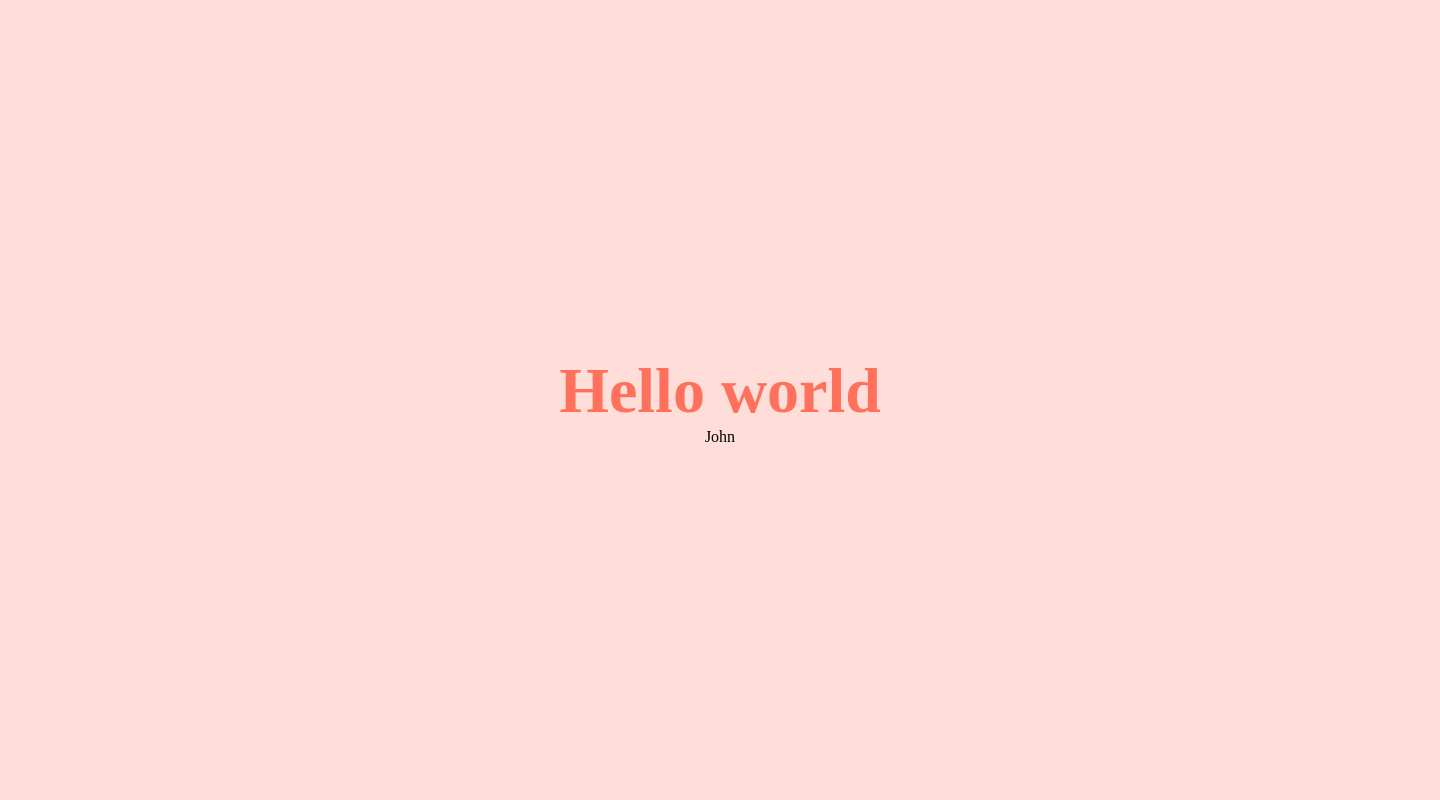
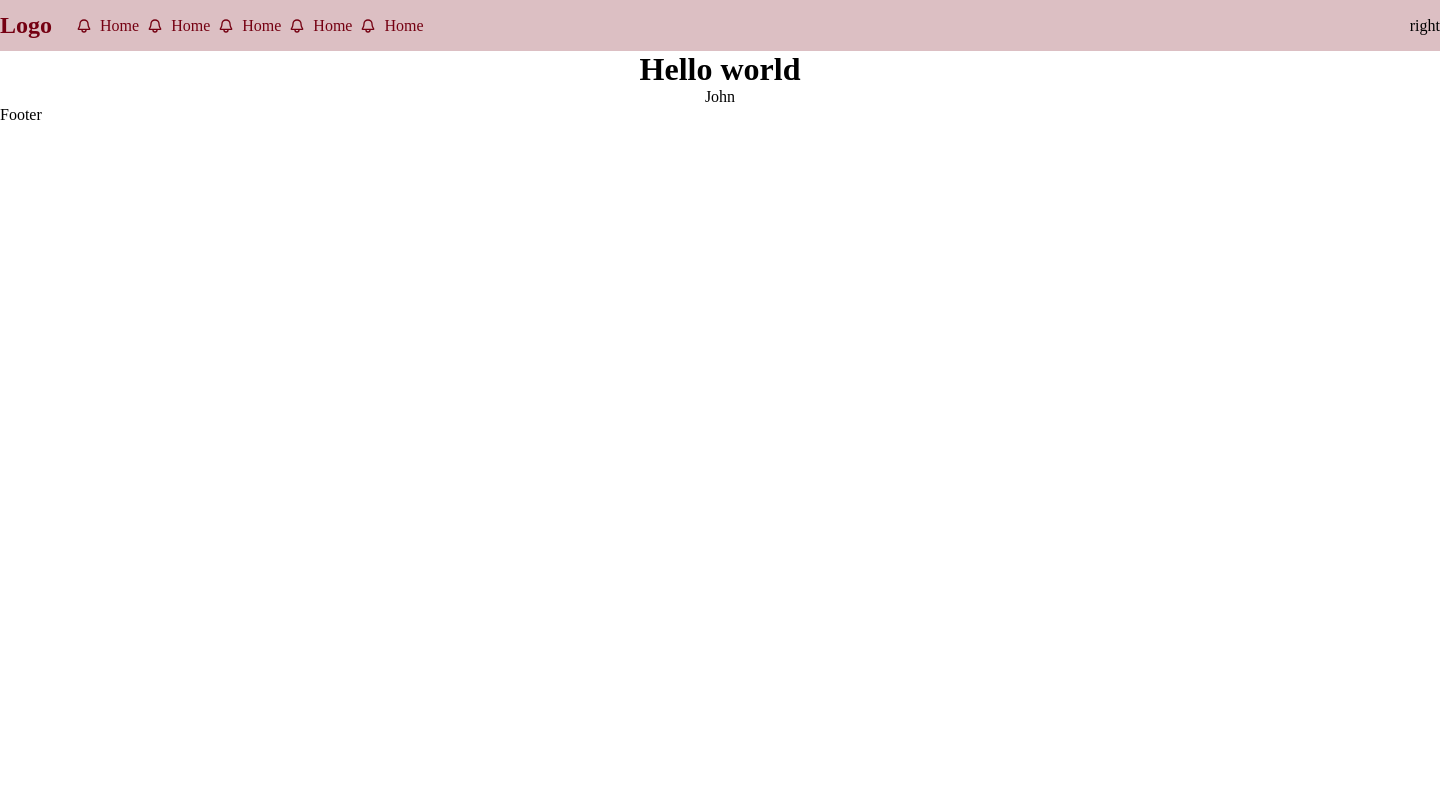
Before and after one commit to Qetu987/first_glib, a Django app: page / in a window 1440 px wide. Run offline with Django 5.2, Linux system fonts and the light colour scheme.

Commit message:
Implement IndexPage and SubPage views, update templates for new structure and styling

```diff
--- a/client/views.py
+++ b/client/views.py
@@ -1,9 +1,17 @@
 from django.shortcuts import render
 from django.views.generic.base import View
 
-class BasePage(View):
+class IndexPage(View):
 
     def get(self, request):
         context = {'name': 'John'}
 
-        return render(request, 'base.html', context)
+        return render(request, 'test_pages/index.html', context)
+
+
+class SubPagePage(View):
+
+    def get(self, request):
+        context = {'name': 'Bob'}
+
+        return render(request, 'test_pages/sub_page.html', context)
--- a/core/urls.py
+++ b/core/urls.py
@@ -1,9 +1,10 @@
 from django.contrib import admin
 from django.urls import path
 
-from client.views import BasePage
+from client.views import IndexPage, SubPagePage
 
 urlpatterns = [
     path('admin/', admin.site.urls),
-    path('', BasePage.as_view(), name='base_page')
+    path('', IndexPage.as_view(), name='index_page'),
+    path('index/', SubPagePage.as_view(), name='sub_page_page'),
 ]
--- a/templates/base.html
+++ b/templates/base.html
@@ -6,31 +6,80 @@
     <title>Document</title>
 
     <style>
-        *{
-            margin: 0;
-            padding: 0;
-        }
-        body{
-            width: 100%;
-            height: 100vh;
-            display: flex;
-            justify-content: center;
-            align-items: center;
-
-            background-color: #ffded9;
+        * {
+        margin: 0;
+        padding: 0;
+        text-decoration: none;
         }
 
-        h1{
-            color: #ff715c;
-            font-size: 64px;
+        .container {
+        width: 100%;
+        background: rgba(117, 0, 18, 0.25);
         }
+
+        .header {
+        width: 1440px;
+        display: flex;
+        justify-content: space-between;
+        align-items: center;
+        margin: auto;
+        padding: 12px 0px;
+        }
+
+        .header .left {
+        display: flex;
+        align-items: center;
+        gap: 24px;
+        }
+
+        .header .left .logo {
+        display: flex;
+        align-items: center;
+        gap: 16px;
+        }
+
+        .header .left .logo h3 {
+        font-size: 24px;
+        color: #750012;
+        }
+
+        .header .left .nav {
+        display: flex;
+        gap: 8px;
+        }
+
+        .header .left .nav a {
+        color: #750012;
+        display: flex;
+        align-items: center;
+        gap: 8px;
+        transition: .4s;
+        }
+
+        .header .left .nav a svg {
+        width: 16px;
+        stroke: #750012;
+        transition: .4s;
+        }
+
+        .header .left .nav a:hover {
+        color: green;
+        }
+
+        .header .left .nav a:hover svg {
+        stroke: green;
+        }
+
     </style>
 </head>
 <body>
-    <div style="text-align: center;">
-        <h1>Hello world</h1>
-        <p>{{ name }}</p>
-    </div>
+    {% block header %}
+    {% endblock %}
 
+    {% block content %}
+    {% endblock %}
+
+    {% block footer %}
+    {% endblock %}
 </body>
 </html>
--- /dev/null
+++ b/templates/include/part_sites/footer.html
@@ -0,0 +1 @@
+Footer
--- /dev/null
+++ b/templates/include/part_sites/header.html
@@ -0,0 +1,14 @@
+<div class="container">
+    <div class="header">
+        <div class="left">
+            <div class="logo">
+                <h3>Logo</h3>
+            </div>
+            {% include "include/part_sites/nav.html" %}
+        </div>
+
+        <div class="right">
+            {% include "include/part_sites/social.html" %}
+        </div>
+    </div>
+</div>
--- /dev/null
+++ b/templates/include/part_sites/nav.html
@@ -0,0 +1,52 @@
+<div class="nav">
+    <a href="">
+        <svg viewBox="0 0 24 24" fill="none" xmlns="http://www.w3.org/2000/svg">
+            <g id="SVGRepo_iconCarrier">
+                <path d="M9.00195 17H5.60636C4.34793 17 3.71872 17 3.58633 16.9023C3.4376 16.7925 3.40126 16.7277 3.38515 16.5436C3.37082 16.3797 3.75646 15.7486 4.52776 14.4866C5.32411 13.1835 6.00031 11.2862 6.00031 8.6C6.00031 7.11479 6.63245 5.69041 7.75766 4.6402C8.88288 3.59 10.409 3 12.0003 3C13.5916 3 15.1177 3.59 16.2429 4.6402C17.3682 5.69041 18.0003 7.11479 18.0003 8.6C18.0003 11.2862 18.6765 13.1835 19.4729 14.4866C20.2441 15.7486 20.6298 16.3797 20.6155 16.5436C20.5994 16.7277 20.563 16.7925 20.4143 16.9023C20.2819 17 19.6527 17 18.3943 17H15.0003M9.00195 17L9.00031 18C9.00031 19.6569 10.3435 21 12.0003 21C13.6572 21 15.0003 19.6569 15.0003 18V17M9.00195 17H15.0003" stroke-width="2" stroke-linecap="round" stroke-linejoin="round">
+                </path>
+            </g>
+        </svg>
+        Home
+    </a>
+
+    <a href="">
+        <svg viewBox="0 0 24 24" fill="none" xmlns="http://www.w3.org/2000/svg">
+            <g id="SVGRepo_iconCarrier">
+                <path d="M9.00195 17H5.60636C4.34793 17 3.71872 17 3.58633 16.9023C3.4376 16.7925 3.40126 16.7277 3.38515 16.5436C3.37082 16.3797 3.75646 15.7486 4.52776 14.4866C5.32411 13.1835 6.00031 11.2862 6.00031 8.6C6.00031 7.11479 6.63245 5.69041 7.75766 4.6402C8.88288 3.59 10.409 3 12.0003 3C13.5916 3 15.1177 3.59 16.2429 4.6402C17.3682 5.69041 18.0003 7.11479 18.0003 8.6C18.0003 11.2862 18.6765 13.1835 19.4729 14.4866C20.2441 15.7486 20.6298 16.3797 20.6155 16.5436C20.5994 16.7277 20.563 16.7925 20.4143 16.9023C20.2819 17 19.6527 17 18.3943 17H15.0003M9.00195 17L9.00031 18C9.00031 19.6569 10.3435 21 12.0003 21C13.6572 21 15.0003 19.6569 15.0003 18V17M9.00195 17H15.0003" stroke-width="2" stroke-linecap="round" stroke-linejoin="round">
+                </path>
+            </g>
+        </svg>
+        Home
+    </a>
+
+    <a href="">
+        <svg viewBox="0 0 24 24" fill="none" xmlns="http://www.w3.org/2000/svg">
+            <g id="SVGRepo_iconCarrier">
+                <path d="M9.00195 17H5.60636C4.34793 17 3.71872 17 3.58633 16.9023C3.4376 16.7925 3.40126 16.7277 3.38515 16.5436C3.37082 16.3797 3.75646 15.7486 4.52776 14.4866C5.32411 13.1835 6.00031 11.2862 6.00031 8.6C6.00031 7.11479 6.63245 5.69041 7.75766 4.6402C8.88288 3.59 10.409 3 12.0003 3C13.5916 3 15.1177 3.59 16.2429 4.6402C17.3682 5.69041 18.0003 7.11479 18.0003 8.6C18.0003 11.2862 18.6765 13.1835 19.4729 14.4866C20.2441 15.7486 20.6298 16.3797 20.6155 16.5436C20.5994 16.7277 20.563 16.7925 20.4143 16.9023C20.2819 17 19.6527 17 18.3943 17H15.0003M9.00195 17L9.00031 18C9.00031 19.6569 10.3435 21 12.0003 21C13.6572 21 15.0003 19.6569 15.0003 18V17M9.00195 17H15.0003" stroke-width="2" stroke-linecap="round" stroke-linejoin="round">
+                </path>
+            </g>
+        </svg>
+        Home
+    </a>
+
+    <a href="">
+        <svg viewBox="0 0 24 24" fill="none" xmlns="http://www.w3.org/2000/svg">
+            <g id="SVGRepo_iconCarrier">
+                <path d="M9.00195 17H5.60636C4.34793 17 3.71872 17 3.58633 16.9023C3.4376 16.7925 3.40126 16.7277 3.38515 16.5436C3.37082 16.3797 3.75646 15.7486 4.52776 14.4866C5.32411 13.1835 6.00031 11.2862 6.00031 8.6C6.00031 7.11479 6.63245 5.69041 7.75766 4.6402C8.88288 3.59 10.409 3 12.0003 3C13.5916 3 15.1177 3.59 16.2429 4.6402C17.3682 5.69041 18.0003 7.11479 18.0003 8.6C18.0003 11.2862 18.6765 13.1835 19.4729 14.4866C20.2441 15.7486 20.6298 16.3797 20.6155 16.5436C20.5994 16.7277 20.563 16.7925 20.4143 16.9023C20.2819 17 19.6527 17 18.3943 17H15.0003M9.00195 17L9.00031 18C9.00031 19.6569 10.3435 21 12.0003 21C13.6572 21 15.0003 19.6569 15.0003 18V17M9.00195 17H15.0003" stroke-width="2" stroke-linecap="round" stroke-linejoin="round">
+                </path>
+            </g>
+        </svg>
+        Home
+    </a>
+
+    <a href="">
+        <svg viewBox="0 0 24 24" fill="none" xmlns="http://www.w3.org/2000/svg">
+            <g id="SVGRepo_iconCarrier">
+                <path d="M9.00195 17H5.60636C4.34793 17 3.71872 17 3.58633 16.9023C3.4376 16.7925 3.40126 16.7277 3.38515 16.5436C3.37082 16.3797 3.75646 15.7486 4.52776 14.4866C5.32411 13.1835 6.00031 11.2862 6.00031 8.6C6.00031 7.11479 6.63245 5.69041 7.75766 4.6402C8.88288 3.59 10.409 3 12.0003 3C13.5916 3 15.1177 3.59 16.2429 4.6402C17.3682 5.69041 18.0003 7.11479 18.0003 8.6C18.0003 11.2862 18.6765 13.1835 19.4729 14.4866C20.2441 15.7486 20.6298 16.3797 20.6155 16.5436C20.5994 16.7277 20.563 16.7925 20.4143 16.9023C20.2819 17 19.6527 17 18.3943 17H15.0003M9.00195 17L9.00031 18C9.00031 19.6569 10.3435 21 12.0003 21C13.6572 21 15.0003 19.6569 15.0003 18V17M9.00195 17H15.0003" stroke-width="2" stroke-linecap="round" stroke-linejoin="round">
+                </path>
+            </g>
+        </svg>
+        Home
+    </a>
+
+</div>
--- /dev/null
+++ b/templates/include/part_sites/social.html
@@ -0,0 +1 @@
+right
--- /dev/null
+++ b/templates/test_pages/index.html
@@ -0,0 +1,10 @@
+{% extends 'test_pages/test_page_base.html' %}
+
+{% block content %}
+
+    <div style="text-align: center;">
+        <h1>Hello world</h1>
+        <p>{{ name }}</p>
+    </div>
+
+{% endblock %}
--- /dev/null
+++ b/templates/test_pages/test_page_base.html
@@ -0,0 +1,10 @@
+{% extends 'base.html' %}
+
+
+{% block header %}
+    {% include "include/part_sites/header.html" %}
+{% endblock %}
+
+{% block footer %}
+    {% include "include/part_sites/footer.html" %}
+{% endblock %}
```
Also changed, not shown: templates/test_pages/sub_page.html (added, +10 -0 lines).
